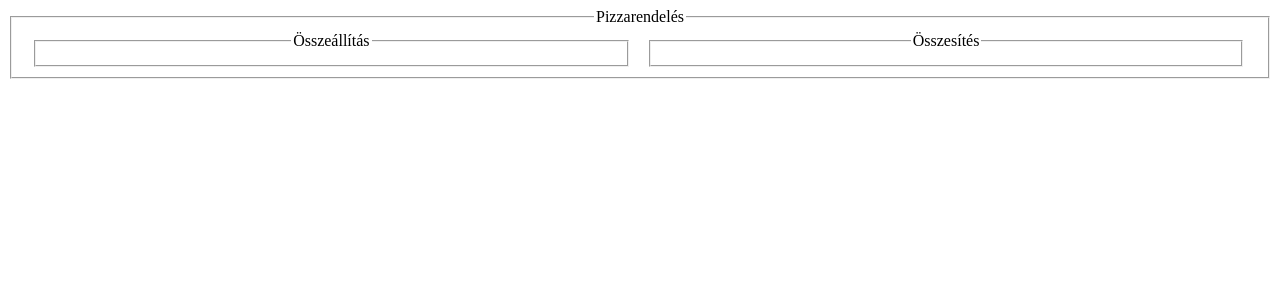
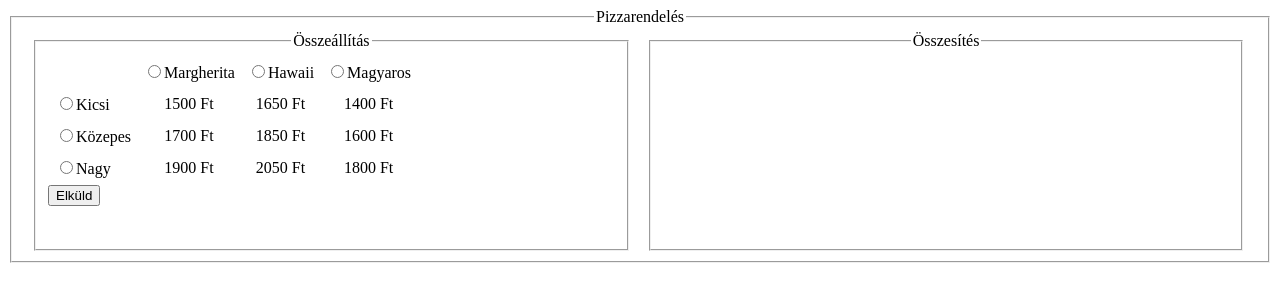
Before and after one commit to balazs996/pizzatime, a plain HTML site: page pizzatime/index.html in a window 1280 px wide. Drawn offline with Linux system fonts and the light colour scheme.

Commit message:
Add files via upload

```diff
--- a/pizzatime/index.html
+++ b/pizzatime/index.html
@@ -6,14 +6,22 @@
         <link rel="stylesheet" href="stilus.css">
     </head>
     <body>
-        <form>
+        <form name="form">
             <fieldset>
                 <legend>Pizzarendelés</legend>
                 <fieldset class="regio">
                 <legend>Összeállítás</legend>
+                <table id="fajtameret">
+                    <tr><td></td><td><input type="radio" name="type" value="mar">Margherita</td><td><input type="radio" name="type" value="haw">Hawaii</td><td><input type="radio" name="type" value="hun">Magyaros</td></tr>
+                    <tr><td><input type="radio" name="size" value="small">Kicsi</td><td>1500 Ft</td><td>1650 Ft</td><td>1400 Ft</td></tr>
+                    <tr><td><input type="radio" name="size" value="medium">Közepes</td><td>1700 Ft</td><td>1850 Ft</td><td>1600 Ft</td></tr>
+                    <tr><td><input type="radio" name="size" value="large">Nagy</td><td>1900 Ft</td><td>2050 Ft</td><td>1800 Ft</td></tr>
+                </table>
+                <button type="button" onclick="send()">Elküld</button>
                 </fieldset>
                 <fieldset class="regio">
                 <legend>Összesítés</legend>
+                <div id="order"></div>
                 </fieldset>
         </fieldset>
         </form>
--- a/pizzatime/pizza.js
+++ b/pizzatime/pizza.js
@@ -1 +1,37 @@
 "use strict"
+
+let payment = 0;
+let order = document.getElementById("order");
+
+function send() {
+    let type = document.forms["form"]["type"].value;
+    let size = document.forms["form"]["size"].value;
+    let writeType = "";
+    switch (type) {
+        case "mar":
+            writeType = "Margherita"
+            break;
+        case "haw":
+            writeType = "Hawaii"
+            break;
+        case "hun":
+            writeType = "Magyaros"
+            break;
+    }
+    let writeSize = "";
+    switch (size) {
+        case "small":
+            writeSize = "kicsi"
+            break;
+        case "medium":
+            writeSize = "közepes"
+            break;
+        case "large":
+            writeSize = "nagy"
+            break;
+    }
+
+    let text = `<p>Az ön redelése: 1 db ${writeSize} ${writeType} pizza. </p>` ;
+    text += `<p>Fizetendő összeg: ${payment}Ft</p>` ;
+    order.innerHTML = text;
+}
--- a/pizzatime/stilus.css
+++ b/pizzatime/stilus.css
@@ -2,8 +2,18 @@ legend {
     text-align: center;
 }
 
-.regio{
+.regio {
     float: left;
     width: 46%;
     margin: 0 10px;
+    height: 200px;
 }
+
+td {
+    padding: 5px;
+    text-align: center;
+}
+
+td:first-child {
+    text-align: left;
+}
```
